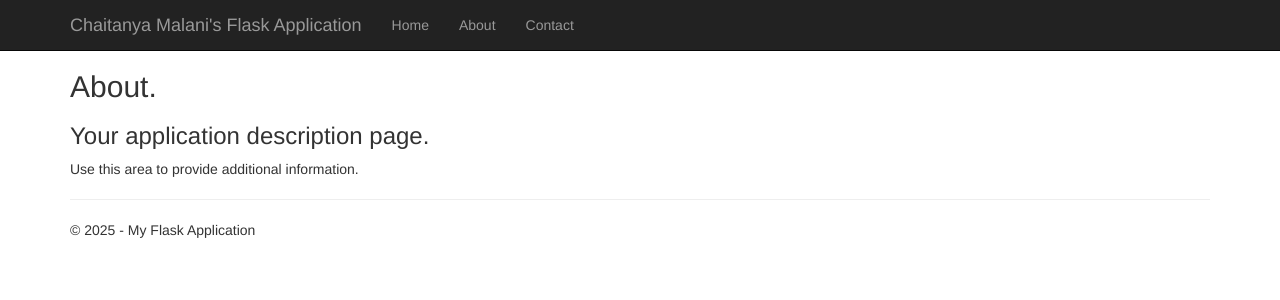
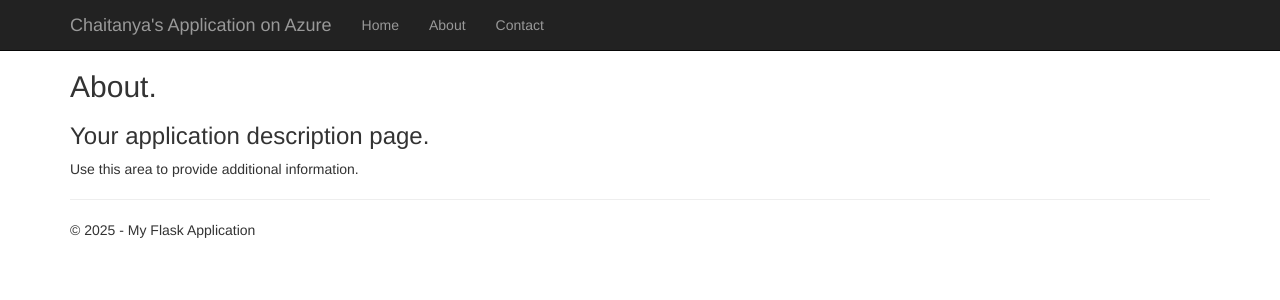
Before and after one commit to cmn22/docker_flask_project, a Flask app: page /about in a window 1280 px wide. Shown: the top 300 px of the page. Run offline with Flask 2, Linux system fonts and the light colour scheme; some libraries are stand-ins or nearby versions.

Commit message:
Update application navbar title

```diff
--- a/FlaskWebProject1/templates/layout.html
+++ b/FlaskWebProject1/templates/layout.html
@@ -18,7 +18,7 @@
                     <span class="icon-bar"></span>
                     <span class="icon-bar"></span>
                 </button>
-                <a href="/" class="navbar-brand">Chaitanya Malani's Flask Application</a>
+                <a href="/" class="navbar-brand">Chaitanya's Application on Azure</a>
             </div>
             <div class="navbar-collapse collapse">
                 <ul class="nav navbar-nav">
```
